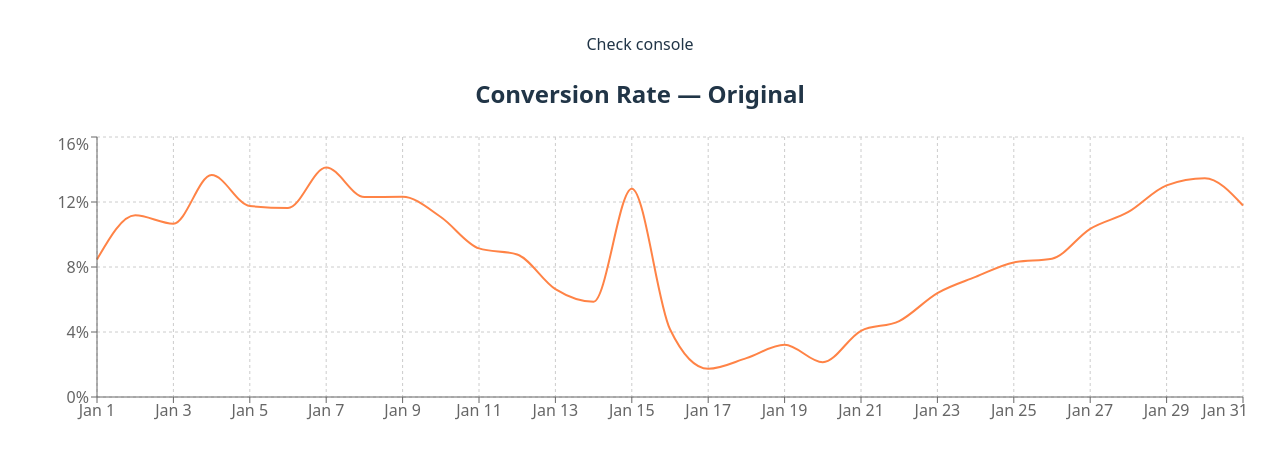
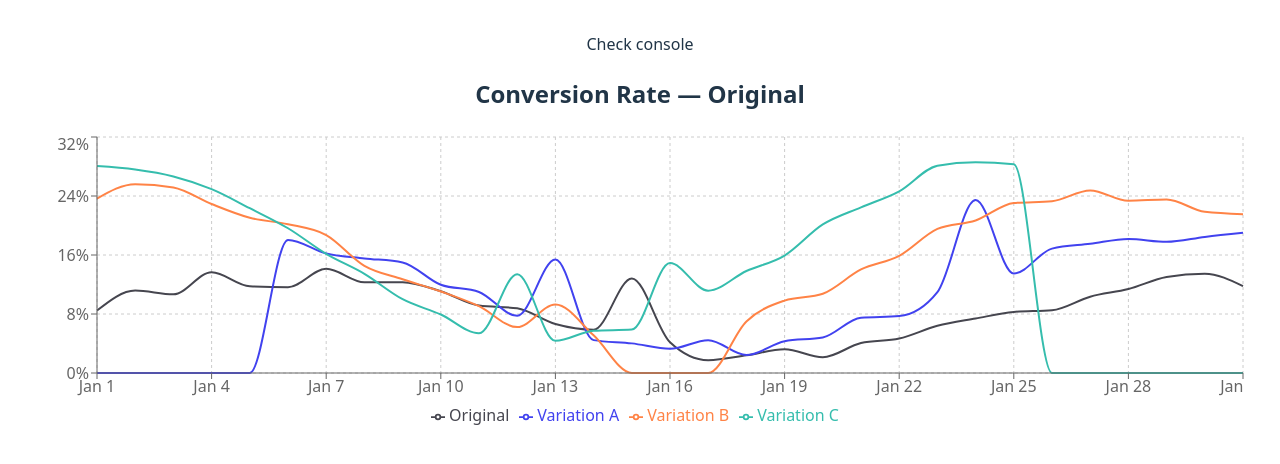
Before and after one commit to Katerina-99/ab-test-chart, a React (Vite) app: page / in a window 1280 px wide. Shown: the top 464 px of the page. Built offline with nearby package versions, Linux system fonts and the light colour scheme.

Commit message:
fix: change data for chart with color, add all variations

```diff
--- a/src/components/charts/ConversionRateChart.tsx
+++ b/src/components/charts/ConversionRateChart.tsx
@@ -8,48 +8,75 @@ import {
   YAxis,
   ResponsiveContainer,
 } from "recharts";
-import styles from "./ConversionRateChart.module.css";
+// import styles from "./ConversionRateChart.module.css";
 
 interface Point {
   date: Date;
   conversionRate: number;
 }
 
+interface VariationForChart {
+  id: string;
+  name: string;
+  color: string;
+  points: Point[];
+}
+
 interface Props {
-  data: Point[];
+  variations: VariationForChart[];
 }
-const ConversionRateChart = ({ data }: Props) => {
-  const formattedData = data.map((point) => ({
-    ...point,
-    label: point.date.toLocaleDateString("en-US", {
+
+const ConversionRateChart = ({ variations }: Props) => {
+  console.log(variations);
+
+  //1. Берём длину по первой вариации (все имеют одинаковые даты)
+  const pointsCount = variations[0]?.points.length ?? 0;
+
+  // 2. Собираем общий массив данных для графика
+  const chartData = Array.from({ length: pointsCount }).map((_, index) => {
+    const date = variations[0].points[index].date;
+
+    const base: any = {
+      label: date.toLocaleDateString("en-US", {
         month: "short",
         day: "numeric",
       }),
-  }));
+    };
 
-  console.log(formattedData);
+    variations.forEach((v) => {
+      base[v.id] = v.points[index].conversionRate;
+    });
+
+    return base;
+  });
+
+  console.log(chartData);
 
   return (
     <ResponsiveContainer width="100%" height={300}>
-      <LineChart data={formattedData}>
+      <LineChart data={chartData}>
         <CartesianGrid strokeDasharray="3 3" />
-        <XAxis dataKey="label" />
-
+        <XAxis dataKey="label" interval={2} />
         {/* Y ось в процентах */}
         <YAxis tickFormatter={(value) => `${value.toFixed(0)}%`} />
-
         {/* Tooltip в процентах */}
         <Tooltip
           formatter={(value) => `${Number(value).toFixed(2)}%`}
           labelFormatter={(label) => `Date: ${label}`}
+          cursor={{ strokeDasharray: "3 3" }}
         />
+        <Legend />
+        {variations.map((v) => (
           <Line
+            key={v.id}
             type="monotone"
-          dataKey="conversionRate"
-          stroke="var(--chart-color-1)"
+            dataKey={v.id}
+            name={v.name}
+            stroke={v.color}
             strokeWidth={2}
             dot={false}
           />
+        ))}
       </LineChart>
     </ResponsiveContainer>
   );
--- a/src/components/dashboard/DashboardPage.tsx
+++ b/src/components/dashboard/DashboardPage.tsx
@@ -6,12 +6,19 @@ const DashboardPage = () => {
   const normalized = normalizeData(rawData);
   console.log(normalized);
 
-  const original = normalized.variations.find((v) => v.id === "0");
+  const colors = ["#46464f", "#4142ef", "#ff8346", "#35bdad"];
+
+  const variationsWithColors = normalized.variations.map((v, index) => ({
+    id: v.id,
+    name: v.name,
+    color: colors[index % colors.length],
+    points: v.points,
+  }));
 
   return (
     <div>
       <h2>Conversion Rate — Original</h2>
-      <ConversionRateChart data={original?.points || []} />
+      <ConversionRateChart variations={variationsWithColors} />
     </div>
   );
 };
```
Lines whose indentation alone changed are shown as unchanged.
